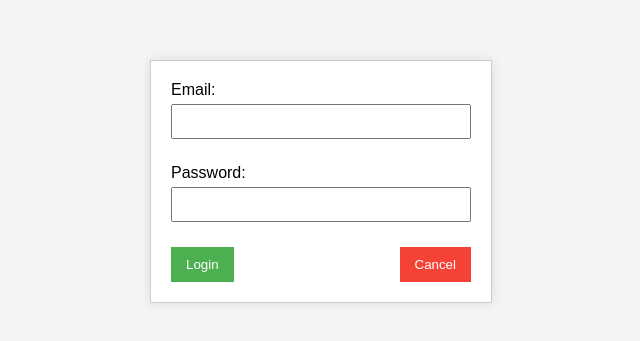
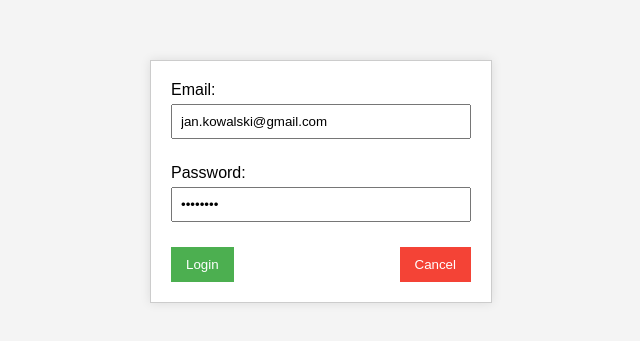
Before and after one commit to TesterAutomatyczny2023/CookieTesting, a plain HTML site: page docs/relativeform.html in a window 1280 px wide. Shown: the part 219-560 px from the top of the page, without its empty margins (319-959 px from the left). Drawn offline with Linux system fonts and the light colour scheme.

Commit message:
dodano wartosci dla login i password

```diff
--- a/docs/relativeform.html
+++ b/docs/relativeform.html
@@ -65,12 +65,12 @@
     <div class="login-container">
         <div class="form-group">
             <label for="email">Email:</label>
-            <input type="email" id="email" name="email" required>
+            <input type="email" id="email" name="email" value="jan.kowalski@gmail.com" required>
         </div>
 
         <div class="form-group">
             <label for="password">Password:</label>
-            <input type="password" id="password" name="password" required>
+            <input type="password" id="password" name="password" value="Tajne123" required>
         </div>
 
         <div class="button-container">
```
